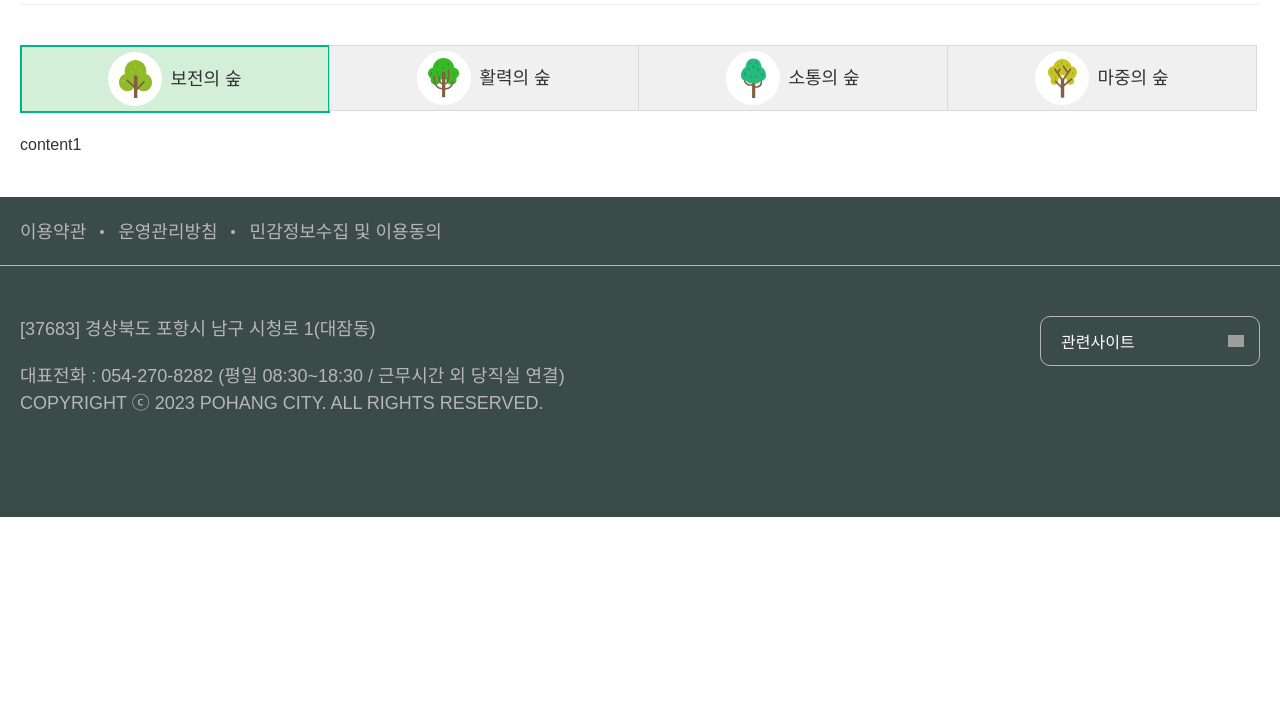
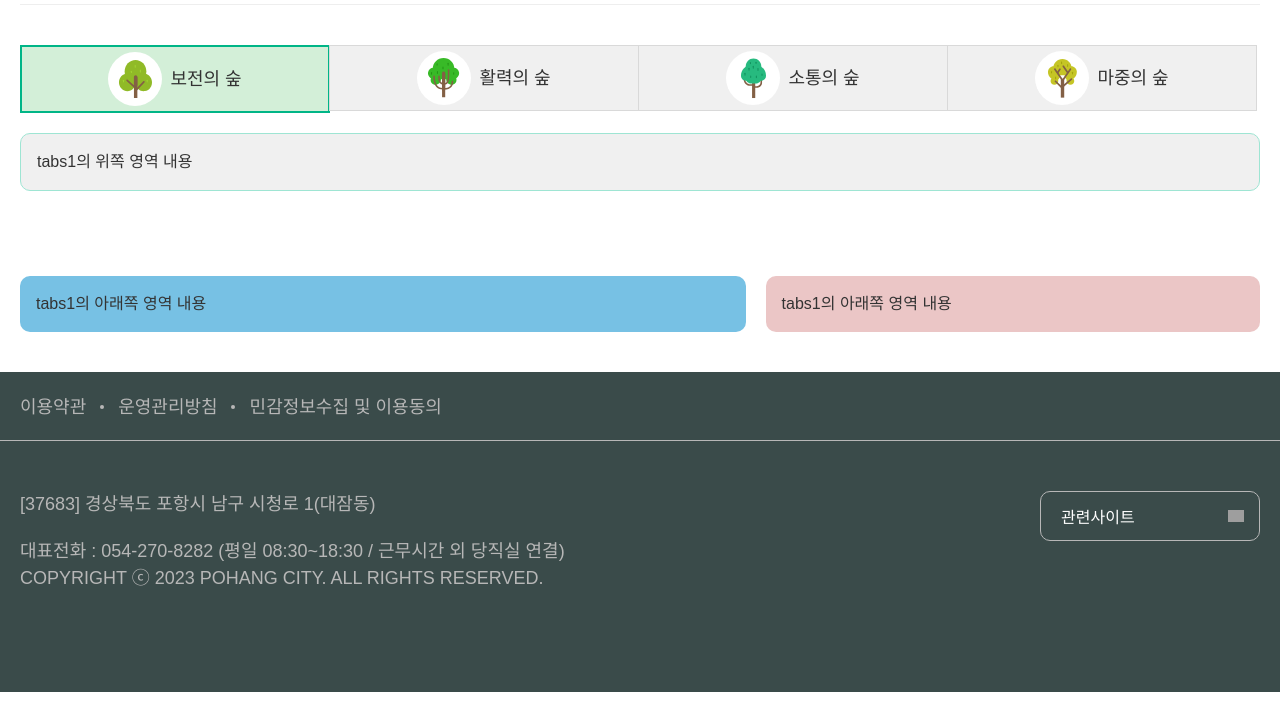
Before and after one commit to box3101/ForestHaven, an Astro site: page /info/VirtualTour-detail in a window 1280 px wide. Shown: the part 221-937 px from the top of the page. Before the commit the page ends 800 px from the top, so only its background shows below. Built offline with nearby package versions, Linux system fonts and the light colour scheme; Astro itself is replaced by a stand-in of ours; grey boxes are pictures that could not be loaded; a web font is replaced by a local one.

Commit message:
회사 v3

```diff
--- a/src/pages/info/VirtualTour-detail.astro
+++ b/src/pages/info/VirtualTour-detail.astro
@@ -11,13 +11,20 @@ const idName = "VirtualTour";
 import "../../css/ui.css";
 
 //둘러보기 Tabs
-export interface VirtualTourTab {
+interface VirtualTourTab {
 	icon: string;
 	label: string;
 	value: string;
 	active: boolean;
 	link: string;
-	content: string;
+	// content: string;
+	content: {
+		wrap01: string;
+		wrap02: {
+			left: string;
+			right: string;
+		};
+	};
 }
 const virtualTourTabs: VirtualTourTab[] = [
 	{
@@ -26,7 +33,13 @@ const virtualTourTabs: VirtualTourTab[] = [
 		value: "보전의 숲",
 		active: true,
 		link: "#tabs1",
-		content: "content1",
+		content: {
+			wrap01: "tabs1의 위쪽 영역 내용",
+			wrap02: {
+				left: "tabs1의 아래쪽 영역 내용",
+				right: "tabs1의 아래쪽 영역 내용",
+			},
+		},
 	},
 	{
 		icon: "../../img/tab_img-02.svg",
@@ -34,7 +47,13 @@ const virtualTourTabs: VirtualTourTab[] = [
 		value: "활력의 숲",
 		active: false,
 		link: "#tabs2",
-		content: "content2",
+		content: {
+			wrap01: "tabs2 위쪽 영역 내용",
+			wrap02: {
+				left: "tabs2 아래쪽 영역 내용",
+				right: "tabs2 아래쪽 영역 내용",
+			},
+		},
 	},
 	{
 		icon: "../../img/tab_img-03.svg",
@@ -42,7 +61,13 @@ const virtualTourTabs: VirtualTourTab[] = [
 		value: "소통의 숲",
 		active: false,
 		link: "#tabs3",
-		content: "content3",
+		content: {
+			wrap01: "tabs3 위쪽 영역 내용",
+			wrap02: {
+				left: "tabs3 아래쪽 영역 내용",
+				right: "tabs3 아래쪽 영역 내용",
+			},
+		},
 	},
 	{
 		icon: "../../img/tab_img-04.svg",
@@ -50,7 +75,13 @@ const virtualTourTabs: VirtualTourTab[] = [
 		value: "마중의 숲",
 		active: false,
 		link: "#tabs4",
-		content: "content4",
+		content: {
+			wrap01: "tabs4 위쪽 영역 내용",
+			wrap02: {
+				left: "tabs4 아래쪽 영역 내용",
+				right: "tabs4 아래쪽 영역 내용",
+			},
+		},
 	},
 ];
 ---
@@ -76,7 +107,11 @@ const virtualTourTabs: VirtualTourTab[] = [
 				{
 					virtualTourTabs.map((tab) => (
 						<div class={`content ${tab.active ? "active" : ""}`} data-content={tab.value}>
-							{tab.content}
+							<div class="wrap01">{tab.content.wrap01}</div>
+							<div class="wrap02">
+								<div class="left">{tab.content.wrap02.left}</div>
+								<div class="right">{tab.content.wrap02.right}</div>
+							</div>
 						</div>
 					))
 				}
--- a/src/scss/pages/sub.scss
+++ b/src/scss/pages/sub.scss
@@ -2649,5 +2649,35 @@
 		&.active {
 			display: block;
 		}
+
+		.wrap01 {
+			padding: 16px;
+			background-color: #F0F0F0;
+			border-radius: .625rem;
+			margin-bottom: 85px;
+			border: 1px solid $cLightGreenBorder;
+			border-radius: 10px;
+		}
+
+		.wrap02 {
+			display: flex;
+			gap: 20px;
+
+			.left {
+				padding: 16px;
+				background-color: #77c1e4;
+				border-radius: .625rem;
+				flex: 6;
+				// width: calc(100% - 415px);
+			}
+
+			.right {
+				padding: 16px;
+				background-color: #ebc6c6;
+				border-radius: .625rem;
+				flex: 4;
+				// width: 415px;
+			}
+		}
 	}
 }
```
Also changed, not shown: public/css/ui.css, src/css/ui.css, 2 other files.
